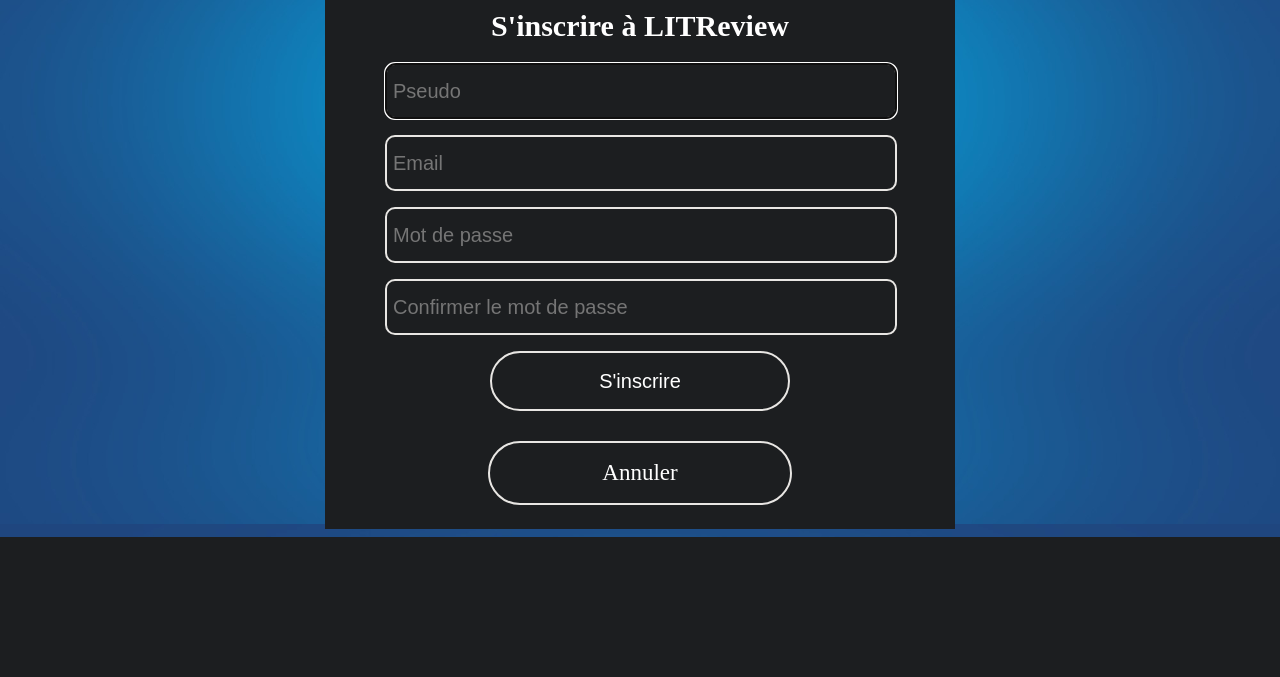
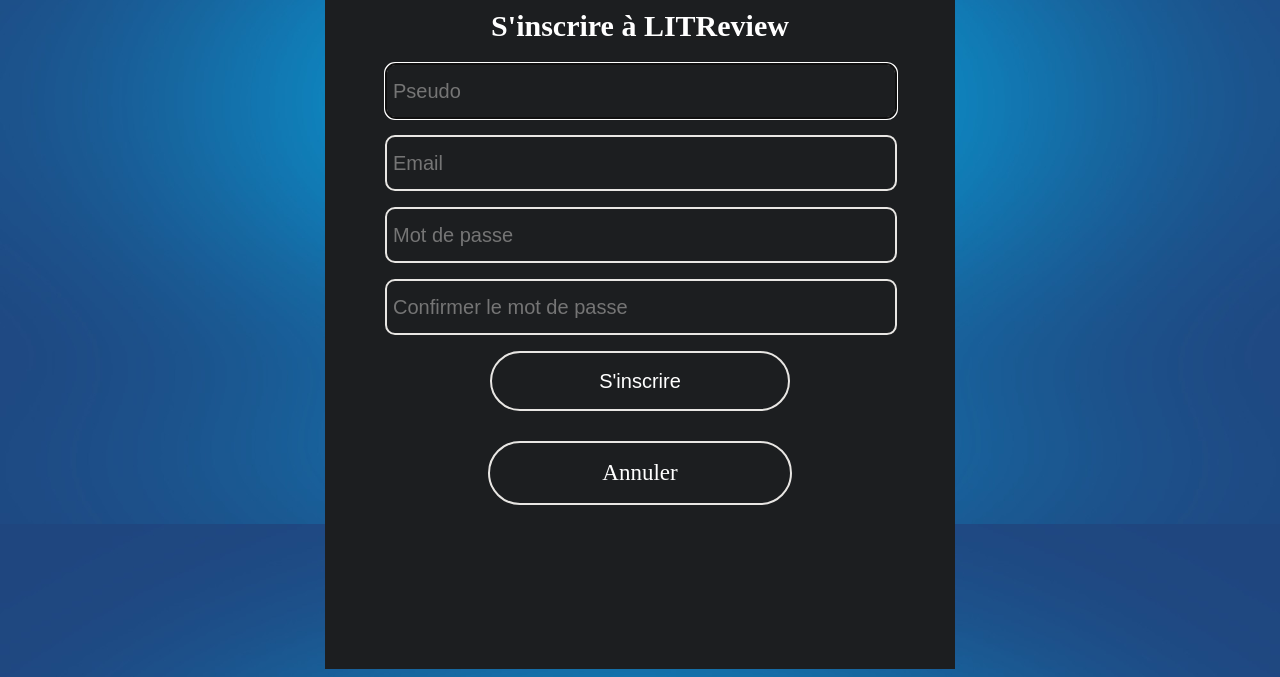
Before and after one commit to Nico13118/Projet9_V2, a Django app: page /signup/ in a window 1280 px wide. Shown: the part 276-953 px from the top of the page. Before the commit the page ends 813 px from the top, so only its background shows below. Run offline with Django 4.2, Linux system fonts and the light colour scheme.

Commit message:
Modification de la taille du rectangle de fond afin que tous les champs, bouton et message d'erreur puissent tenir dans celui-ci

```diff
--- a/litreview/authentication/static/authentication/signup.css
+++ b/litreview/authentication/static/authentication/signup.css
@@ -1,7 +1,7 @@
 /**/
 .rectangle-registration{
     width: 630px;
-    height: 530px;
+    height: 670px;
     display: block;
     margin: auto;
     background-color: #1C1E20;
@@ -40,6 +40,5 @@
     margin: 0px;
     font-size: 20px;
     color: #ff0000;
-    text-align: center;
 
 }
```
